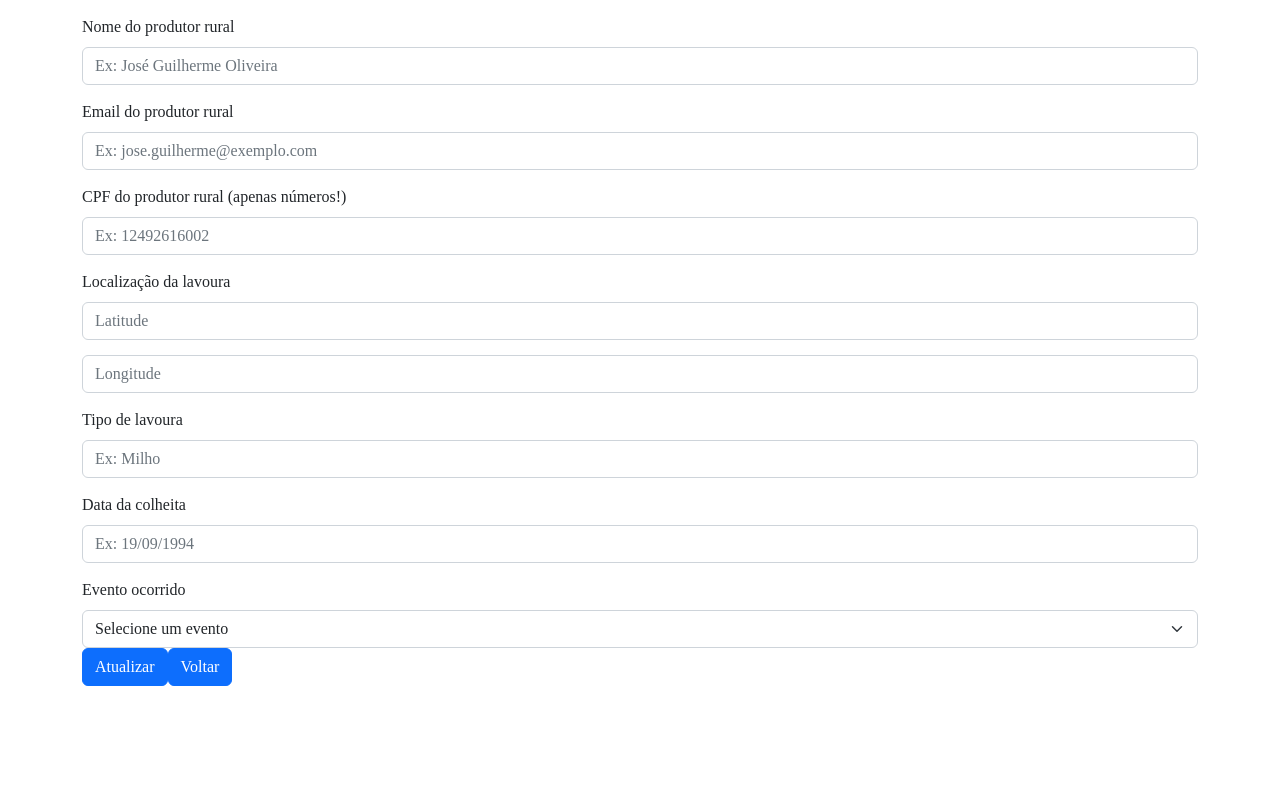
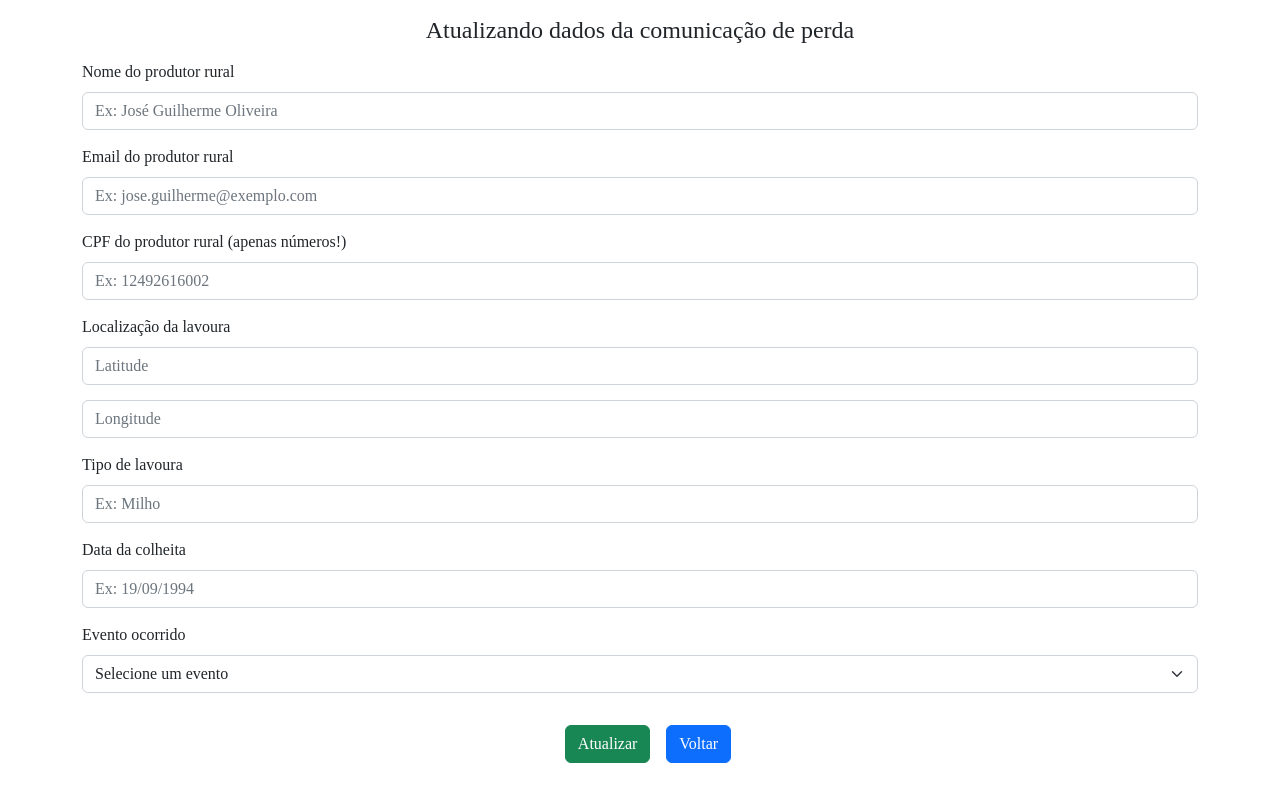
Before and after one commit to drawanz/lost-comunication-frontend, a React (Vite) app: page /update in a window 1280 px wide. Built offline with nearby package versions, Linux system fonts and the light colour scheme.

Commit message:
css na updatePage

```diff
--- a/src/pages/homePage/HomePage.jsx
+++ b/src/pages/homePage/HomePage.jsx
@@ -10,11 +10,11 @@ export default function HomePage() {
     <Container className="home-page-container">
       <h4>Bem vindo à interface de comunicação de perda</h4>
 
-      <Button onClick={() => navigate('/insert')}>
+      <Button variant="success" onClick={() => navigate('/insert')}>
         Quero inserir uma perda
       </Button>
 
-      <Button onClick={() => navigate('/search')}>
+      <Button variant="success" onClick={() => navigate('/search')}>
         Quero consultar uma perda
       </Button>
     </Container>
--- a/src/pages/updatePage/UpdatePage.jsx
+++ b/src/pages/updatePage/UpdatePage.jsx
@@ -7,6 +7,7 @@ import { useNavigate } from 'react-router-dom';
 import insertValidations from '../../helpers/insertValidations.js';
 import GeneralForm from '../../components/generalForm/GeneralForm.jsx';
 import { clearStore } from '../../redux/reducers/lostCommunicationSlice.js';
+import './style.scss';
 
 export default function UpdatePage() {
   const [loading, setLoading] = useState(false);
@@ -71,10 +72,12 @@ export default function UpdatePage() {
   };
 
   return (
-    <Container>
+    <Container className="update-page-container">
+      <h4>Atualizando dados da comunicação de perda</h4>
       <GeneralForm />
       {loading ? (
-        <Button variant="primary" disabled>
+        <div className="buttons-container">
+          <Button variant="success" disabled>
             <Spinner
               as="span"
               animation="border"
@@ -84,11 +87,12 @@ export default function UpdatePage() {
             />
             Loading...
           </Button>
+        </div>
       ) : (
-        <>
-          <Button onClick={() => handleUpdate()}>Atualizar</Button>
+        <div className="buttons-container">
+          <Button variant="success" onClick={() => handleUpdate()}>Atualizar</Button>
           <Button onClick={() => handleCancel()}>Voltar</Button>
-        </>
+        </div>
       )}
     </Container>
   );
--- /dev/null
+++ b/src/pages/updatePage/style.scss
@@ -0,0 +1,15 @@
+.update-page-container {
+  margin-top: 1rem;
+  h4 {
+    text-align: center;
+  }
+
+  .buttons-container {
+    display: flex;
+    justify-content: center;
+  }
+
+  .buttons-container button {
+    margin: 2rem 0 0 1rem;
+  }
+}
```
Lines whose indentation alone changed are shown as unchanged.
